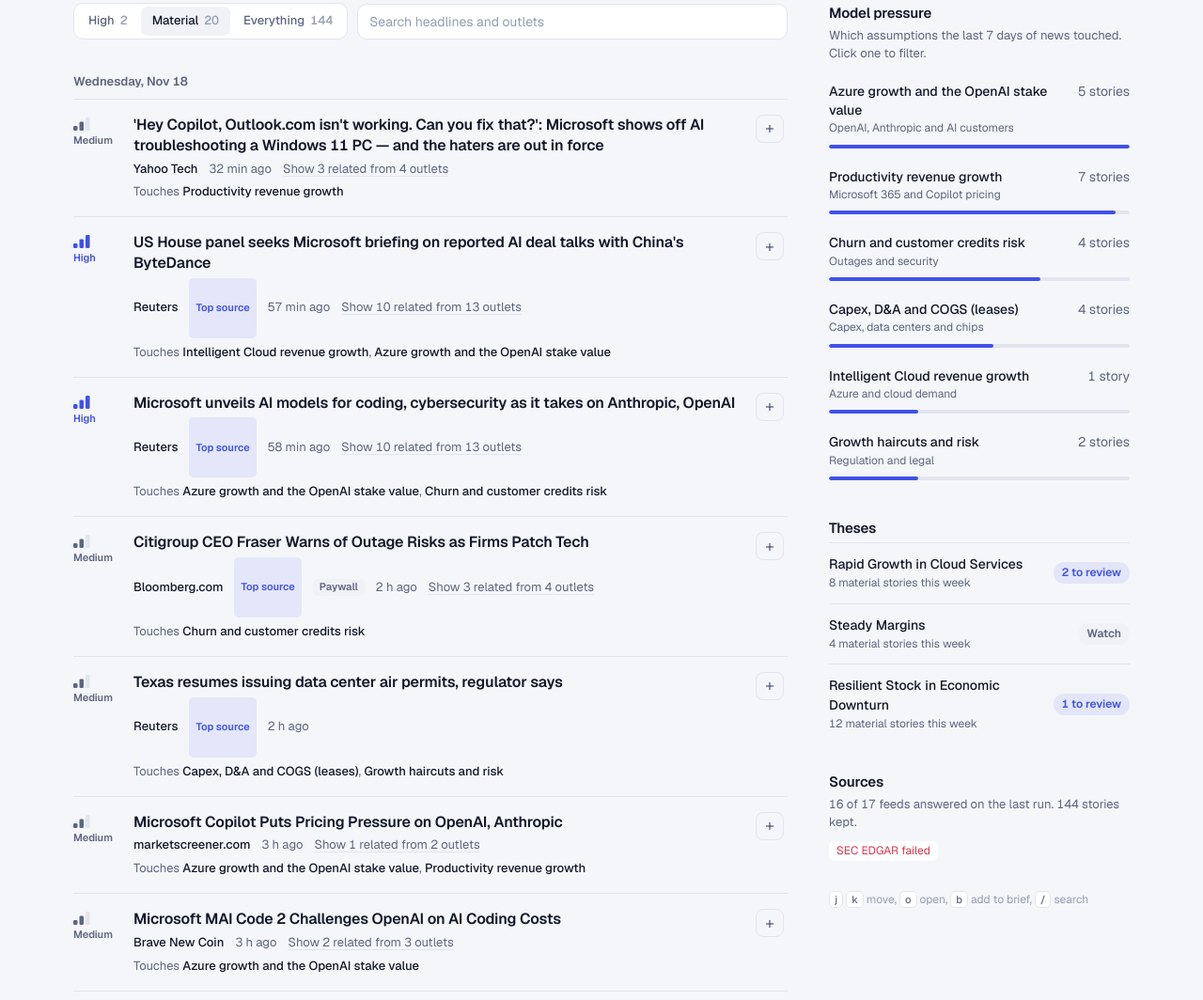
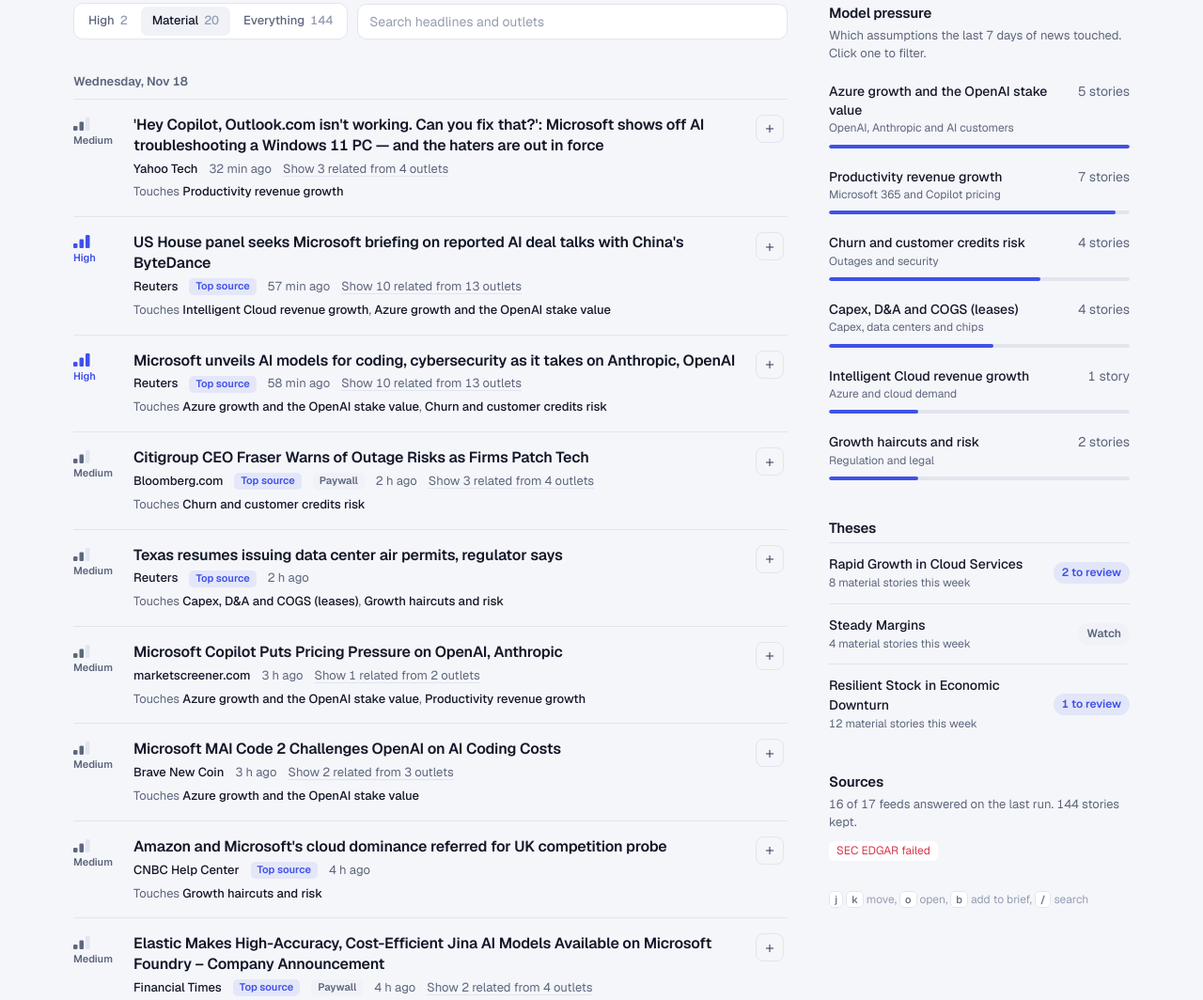
Before and after one commit to gladky06/tech-news-desk, a plain HTML site: page docs/index.html in a window 1280 px wide. Shown: the part 677-1741 px from the top of the page at 94% size. Drawn offline with nearby package versions, Linux system fonts and the light colour scheme.

Commit message:
Fix top source tag size
Co-Authored-By: Claude Fable 5.2 <noreply@anthropic.com>
Claude-Session: https://claude.ai/code/session_01GRwqR1gVz8KT8s9XEzXSUo

```diff
--- a/docs/index.html
+++ b/docs/index.html
@@ -83,7 +83,7 @@ svg{display:block;width:100%;overflow:visible}
 .meta{display:flex;gap:4px 12px;flex-wrap:wrap;align-items:center;font-size:13px;color:var(--muted);margin-top:5px}
 .meta .src{color:var(--text);font-weight:500}
 .tag{font-size:11px;font-weight:600;padding:1px 7px;border-radius:5px;background:var(--raised);color:var(--muted)}
-.tag.top{background:var(--brand-soft);color:var(--brand)}.tag.new{background:rgba(52,214,163,.14);color:var(--up)}
+.tag.best{background:var(--brand-soft);color:var(--brand)}.tag.new{background:rgba(52,214,163,.14);color:var(--up)}
 .more{font-size:13px;color:var(--muted);text-decoration:underline;text-decoration-color:var(--line);text-underline-offset:3px}
 .more:hover{color:var(--text)}
 .why{font-size:13px;color:var(--muted);margin-top:6px}.why b{color:var(--text);font-weight:500}
@@ -308,7 +308,7 @@ function renderFeed(){
     const body=el("div");
     const a=el("a","t",n.title);a.href=n.url;a.target="_blank";a.rel="noopener";body.append(a);
     const m=el("div","meta");m.append(el("span","src",n.source||"Unknown outlet"));
-    if(n.tier==="top")m.append(el("span","tag top","Top source"));
+    if(n.tier==="top")m.append(el("span","tag best","Top source"));
     if(n.paywall)m.append(el("span","tag","Paywall"));
     m.append(el("span","",ago(n.publishedAt)));
     const rel=n.related||[];
```
